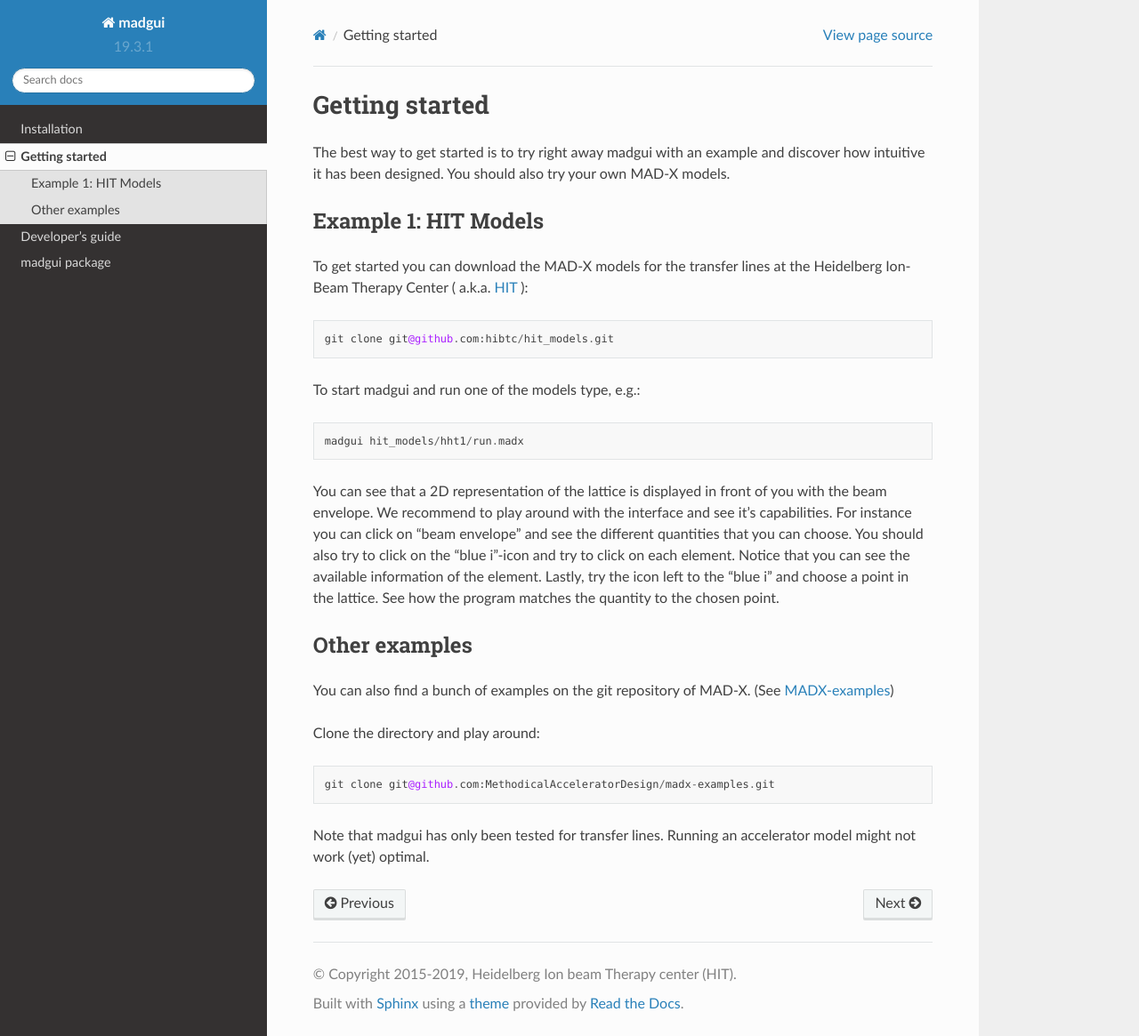
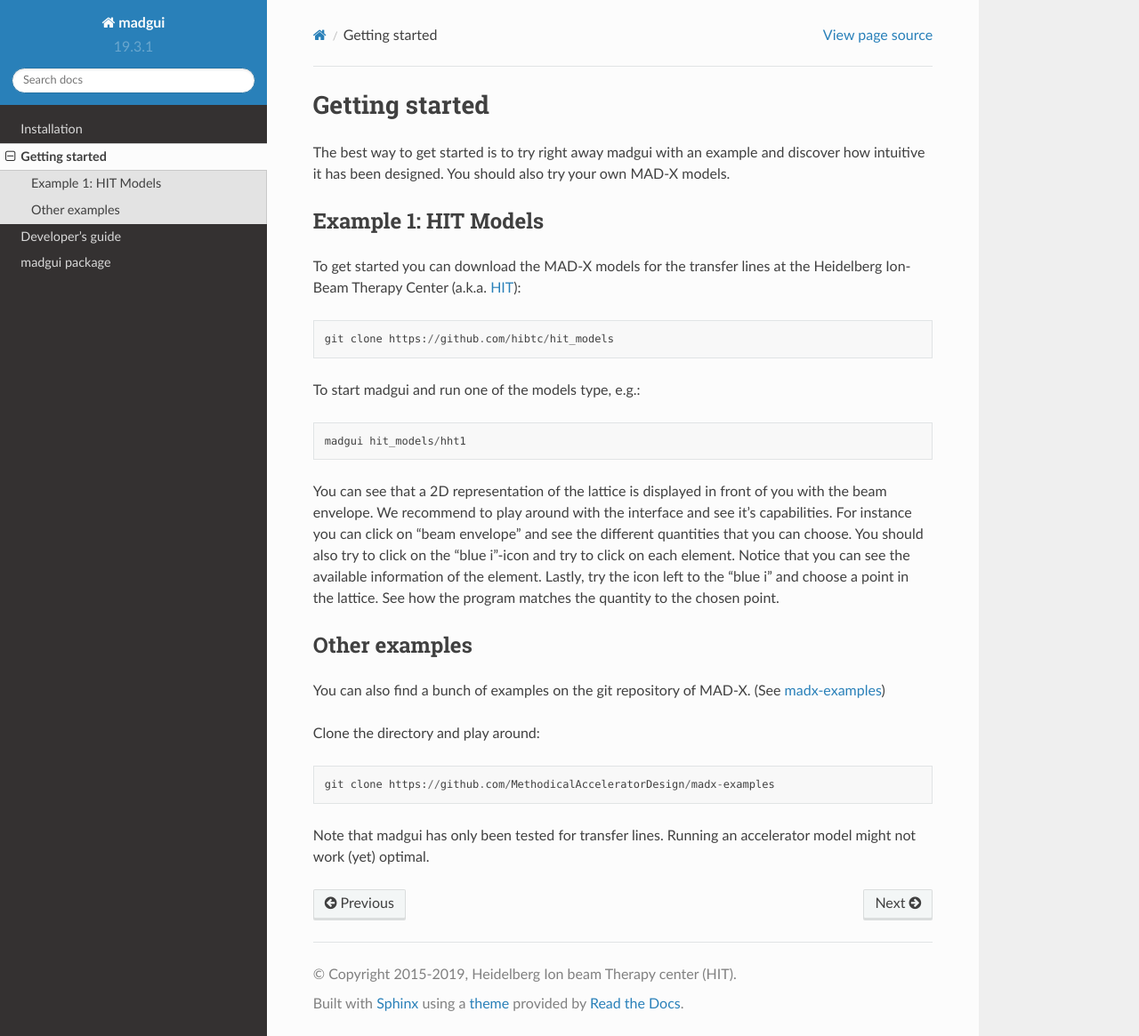
Before and after one commit to hibtc/madgui, a Sphinx documentation site: the page built from docs/getting-started.rst, in a window 1280 px wide and 1165 px high. Shown: the whole window at 89% size. Built offline with Sphinx 7.4.7 and the Read the Docs theme 2.0.0, drawn with Linux system fonts in a browser that asks for light colours; pages that are not in the unit, such as notebooks, are missing from menus.

Commit message:
Some more cleanup and mostly linewrap in getting-started

```diff
--- a/docs/getting-started.rst
+++ b/docs/getting-started.rst
@@ -1,33 +1,46 @@
 Getting started
 ###############
 
-The best way to get started is to try right away madgui with an example and discover how intuitive it has been designed. You should also try your own MAD-X models.
+The best way to get started is to try right away madgui with an example and
+discover how intuitive it has been designed. You should also try your own
+MAD-X models.
+
 
 Example 1: HIT Models
 =====================
 
-To get started you can download the MAD-X models for the transfer lines at the Heidelberg Ion-Beam Therapy Center ( a.k.a. HIT_ )::
+To get started you can download the MAD-X models for the transfer lines at the
+Heidelberg Ion-Beam Therapy Center (a.k.a. HIT_)::
 
-  git clone git@github.com:hibtc/hit_models.git
+    git clone https://github.com/hibtc/hit_models
+
+To start madgui and run one of the models type, e.g.::
+
+    madgui hit_models/hht1
+
+You can see that a 2D representation of the lattice is displayed in front of
+you with the beam envelope. We recommend to play around with the interface and
+see it's capabilities. For instance you can click on "beam envelope" and see
+the different quantities that you can choose.  You should also try to click on
+the "blue i"-icon and try to click on each element. Notice that you can see
+the available information of the element. Lastly, try the icon left to the
+"blue i" and choose a point in the lattice. See how the program matches the
+quantity to the chosen point.
 
 .. _HIT: https://www.klinikum.uni-heidelberg.de/Willkommen.113005.0.html
 
-To start madgui and run one of the models type, e.g.::
-
-    madgui hit_models/hht1/run.madx
-
-You can see that a 2D representation of the lattice is displayed in front of you with the beam envelope. We recommend to play around with the interface and see it's capabilities. For instance you can click on "beam envelope" and see the different quantities that you can choose.
-You should also try to click on the "blue i"-icon and try to click on each element. Notice that you can see the available information of the element. Lastly, try the icon left to the "blue i" and choose a point in the lattice. See how the program matches the quantity to the chosen point.
 
 Other examples
 ==============
 
-You can also find a bunch of examples on the git repository of MAD-X. (See MADX-examples_)
-
-.. _MADX-examples: https://github.com/MethodicalAcceleratorDesign/madx-examples
+You can also find a bunch of examples on the git repository of MAD-X. (See
+madx-examples_)
 
 Clone the directory and play around::
 
-  git clone git@github.com:MethodicalAcceleratorDesign/madx-examples.git
+  git clone https://github.com/MethodicalAcceleratorDesign/madx-examples
 
-Note that madgui has only been tested for transfer lines. Running an accelerator model might not work (yet) optimal.
+Note that madgui has only been tested for transfer lines. Running an
+accelerator model might not work (yet) optimal.
+
+.. _madx-examples: https://github.com/MethodicalAcceleratorDesign/madx-examples
```
